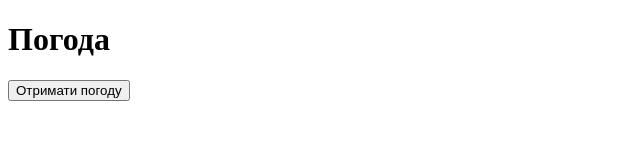
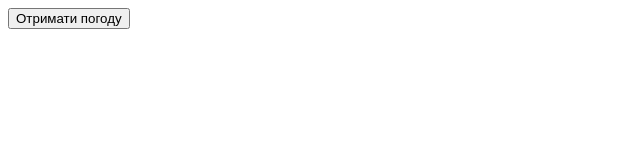
Before and after one commit to ostapbondarenko/laboratorna12, a plain HTML site: page index.html in a window 1280 px wide. Shown: the whole page, without its empty margins (0-640 px from the left). Drawn offline with Linux system fonts and the light colour scheme.

Commit message:
Update index.html

```diff
--- a/index.html
+++ b/index.html
@@ -4,7 +4,6 @@
   <title>Погода</title>
 </head>
 <body>
-  <h1>Погода</h1>
   <button id="weatherButton">Отримати погоду</button>
   <div id="weatherData"></div>
 
```
